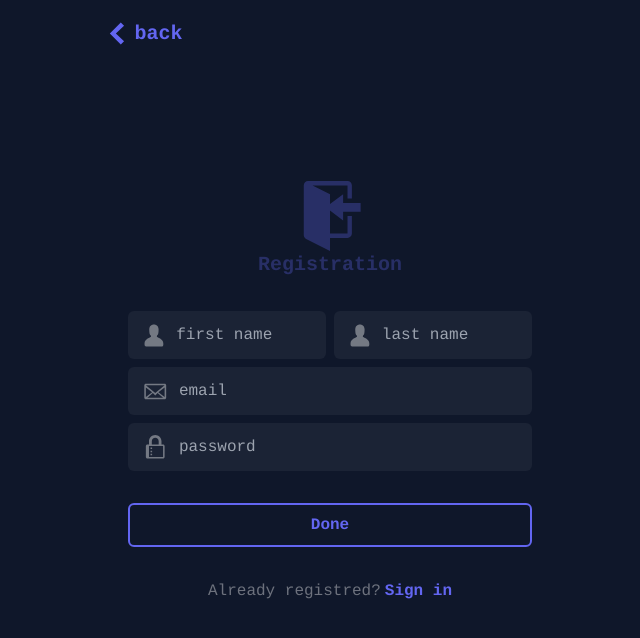
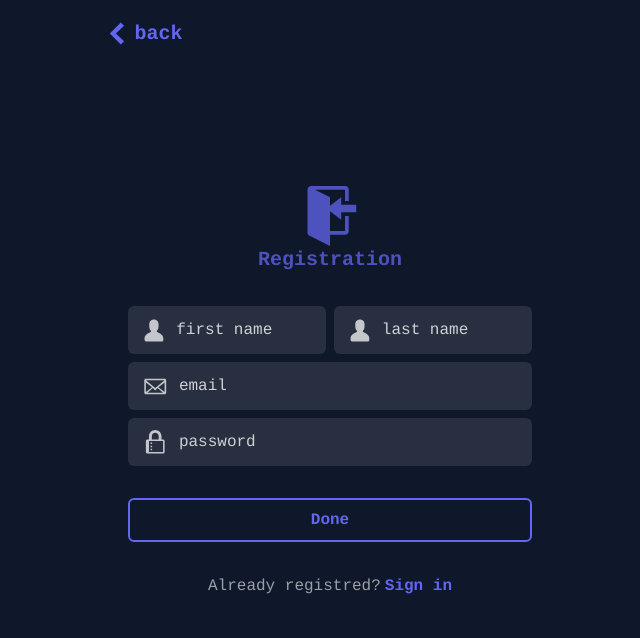
Before and after one commit to OthDr/news-react-tailwind, a React (Create React App) app: page /signup in a window 1280 px wide. Shown: the top 638 px of the page, without its empty margins (310-950 px from the left). Built offline with nearby package versions, Linux system fonts and the light colour scheme.

Commit message:
forms UI minor changes

```diff
--- a/src/components/pages/auth/Signin.jsx
+++ b/src/components/pages/auth/Signin.jsx
@@ -11,22 +11,25 @@ const Signin = () => {
     <>
 
       <div className='w-full h-screen flex flex-col items-center justify-center bg-slate-900'>
+
         <div className='ml-[10%] sm:ml-[20%] md:ml-[25%] lg:ml-[32%] absolute top-0 left-0 py-4'>
         <button onClick={() => navigate(-1)} className='flex text-indigo-500 text-xl font-semibold items-center'><GoChevronLeft className='' size={35} />back</button>
         </div>
         <div className='w-[80%]  mx-auto sm:w-[60%] md:w-[50%] lg:w-[36%]  border-indigo-500/20 rounded-md'>
-          <div className='justify-center p-4'>
-            <GoSignIn className='mx-auto text-indigo-500/30' size={70} />
-            <h1 className='w-full text-center text-xl font-semibold text-indigo-500/30'>Sign In</h1>
+
+        <div className='justify-center p-4'>
+            <GoSignIn className='mx-auto text-indigo-500/75' size={60} />
+            <h1 className='w-full text-center text-lg md:text-xl font-semibold text-indigo-500/75'>Sign In</h1>
           </div>
+
           <div className="w-[90%] group mx-auto mt-4 flex items items-center p-2 bg-stone-50/5 rounded-md">
             <GoMail className='mx-2 cursor-pointer group-hover:scale-110 duration-500 text-stone-50/40 group-hover:text-indigo-400' size={25} />
-            <input className=' outline-none w-full text-sm sm:text-base  p-1 text-indigo-400 rounded-md bg-transparent' placeholder='email' type="text" />
+            <input className='outline-none w-full text-sm sm:text-base  p-1 text-indigo-400 rounded-md bg-transparent placeholder:text-stone-50/80' placeholder='email' type="text" />
           </div>
 
           <div className="w-[90%] group mx-auto mt-2 flex items items-center p-2 bg-stone-50/5 rounded-md">
             <GoLock className='mx-2 cursor-pointer group-hover:scale-110 duration-500 text-stone-50/40 group-hover:text-indigo-400 ' size={25} />
-            <input className=' outline-none w-full text-sm sm:text-base  p-1 text-indigo-400 rounded-md bg-transparent' placeholder='password' type="text" />
+            <input className='outline-none w-full text-sm sm:text-base  p-1 text-indigo-400 rounded-md bg-transparent placeholder:text-stone-50/80' placeholder='password' type="text" />
           </div>
 
           <div className='w-full flex '>
@@ -37,7 +40,7 @@ const Signin = () => {
           </div>
 
           <div className='w-full my-8 flex justify-center'>
-            <p className='text-stone-50/40'>Don't have an account?<Link to='/signup' className='ml-1 text-indigo-500 font-semibold'>Register</Link></p>
+            <p className='text-stone-50/60'>Don't have an account?<Link to='/signup' className='ml-1 text-indigo-500 font-semibold'>Register</Link></p>
           </div>
 
         </div>
--- a/src/components/pages/auth/Signup.jsx
+++ b/src/components/pages/auth/Signup.jsx
@@ -17,29 +17,29 @@ const Signup = () => {
         <div className='w-[80%]  mx-auto sm:w-[60%] md:w-[50%] lg:w-[35%]  border-indigo-500/20 rounded-md'>
 
           <div className='justify-center p-4'>
-            <GoSignIn className='mx-auto text-indigo-500/30' size={70} />
-            <h1 className='w-full text-center text-xl font-semibold text-indigo-500/30'>Registration</h1>
+            <GoSignIn className='mx-auto text-indigo-500/75' size={60} />
+            <h1 className='w-full text-center text-lg md:text-xl font-semibold text-indigo-500/75'>Registration</h1>
           </div>
 
           <div className='flex w-[90%] mx-auto mt-4'>
-            <div className="w-full group mx-auto flex items items-center mr-2 p-2 bg-stone-50/5 rounded-md">
-              <GoPerson className='mx-2 cursor-pointer group-hover:scale-110 duration-500 text-stone-50/40 group-hover:text-indigo-400' size={25} />
-              <input className=' outline-none w-full text-sm sm:text-base  p-1 text-indigo-400 rounded-md bg-transparent' placeholder='first name' type="text" />
+            <div className="w-full group mx-auto flex items items-center mr-2 p-2 bg-stone-50/10 rounded-md">
+              <GoPerson className='mx-2 cursor-pointer group-hover:scale-110 duration-500 text-stone-50/75 group-hover:text-indigo-400' size={25} />
+              <input className=' outline-none w-full text-sm sm:text-base  p-1 text-indigo-400 rounded-md bg-transparent placeholder:text-stone-50/80' placeholder='first name' type="text" />
             </div>
-            <div className="w-full group mx-auto flex items items-center p-2 bg-stone-50/5 rounded-md">
-              <GoPerson className='mx-2 cursor-pointer group-hover:scale-110 duration-500 text-stone-50/40 group-hover:text-indigo-400' size={25} />
-              <input className=' outline-none w-full text-sm sm:text-base  p-1 text-indigo-400 rounded-md bg-transparent' placeholder='last name' type="text" />
+            <div className="w-full group mx-auto flex items items-center p-2 bg-stone-50/10 rounded-md">
+              <GoPerson className='mx-2 cursor-pointer group-hover:scale-110 duration-500 text-stone-50/75 group-hover:text-indigo-400' size={25} />
+              <input className=' outline-none w-full text-sm sm:text-base  p-1 text-indigo-400 rounded-md bg-transparent placeholder:text-stone-50/80' placeholder='last name' type="text" />
             </div>
           </div>
 
-          <div className="w-[90%] group mx-auto mt-2 flex items items-center p-2 bg-stone-50/5 rounded-md">
-            <GoMail className='mx-2 cursor-pointer group-hover:scale-110 duration-500 text-stone-50/40 group-hover:text-indigo-400' size={25} />
-            <input className=' outline-none w-full text-sm sm:text-base  p-1 text-indigo-400 rounded-md bg-transparent' placeholder='email' type="text" />
+          <div className="w-[90%] group mx-auto mt-2 flex items items-center p-2 bg-stone-50/10 rounded-md">
+            <GoMail className='mx-2 cursor-pointer group-hover:scale-110 duration-500 text-stone-50/75 group-hover:text-indigo-400' size={25} />
+            <input className=' outline-none w-full text-sm sm:text-base  p-1 text-indigo-400 rounded-md bg-transparent placeholder:text-stone-50/80' placeholder='email' type="text" />
           </div>
 
-          <div className="w-[90%] group mx-auto mt-2 flex items items-center p-2 bg-stone-50/5 rounded-md">
-            <GoLock className='mx-2 cursor-pointer group-hover:scale-110 duration-500 text-stone-50/40 group-hover:text-indigo-400 ' size={25} />
-            <input className=' outline-none w-full text-sm sm:text-base  p-1 text-indigo-400 rounded-md bg-transparent' placeholder='password' type="text" />
+          <div className="w-[90%] group mx-auto mt-2 flex items items-center p-2 bg-stone-50/10 rounded-md">
+            <GoLock className='mx-2 cursor-pointer group-hover:scale-110 duration-500 text-stone-50/75 group-hover:text-indigo-400 ' size={25} />
+            <input className=' outline-none w-full text-sm sm:text-base  p-1 text-indigo-400 rounded-md bg-transparent placeholder:text-stone-50/80' placeholder='password' type="password" />
           </div>
 
           <div className='w-full flex '>
@@ -50,7 +50,7 @@ const Signup = () => {
           </div>
 
           <div className='w-full my-8 flex justify-center'>
-            <p className='text-stone-50/40'>Already registred?<Link to='/signin' className='ml-1 text-indigo-500 font-semibold'>Sign in</Link></p>
+            <p className='text-stone-50/60'>Already registred?<Link to='/signin' className='ml-1 text-indigo-500 font-semibold'>Sign in</Link></p>
           </div>
 
         </div>
```
